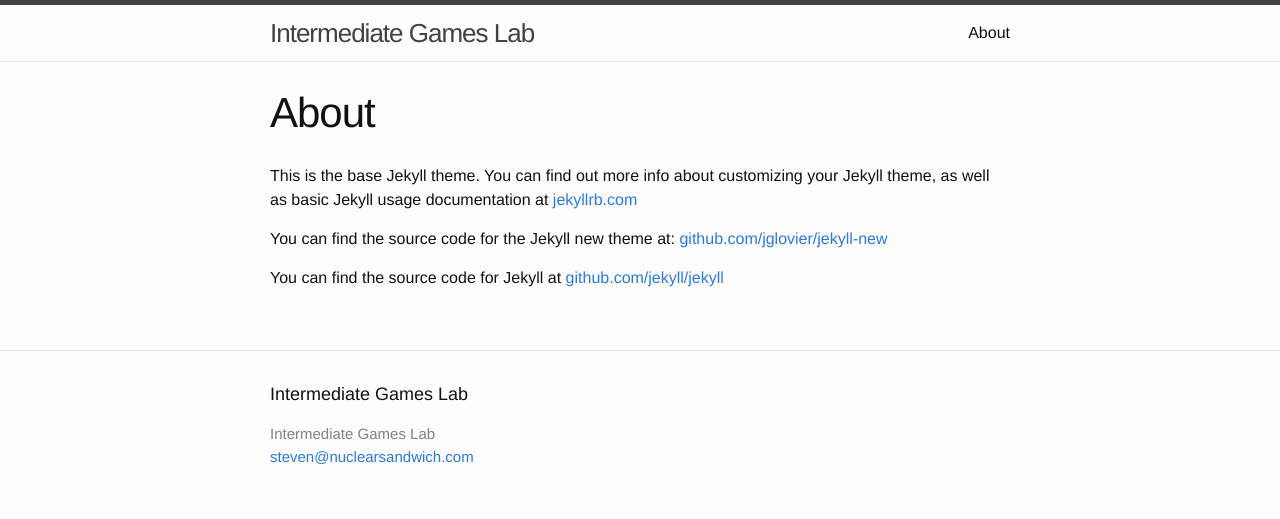
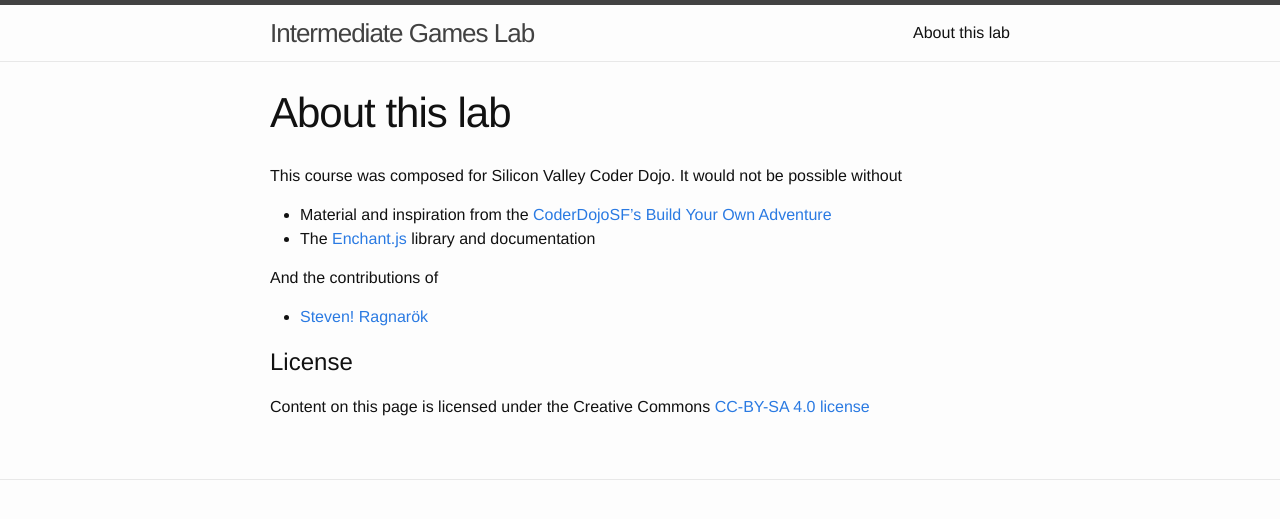
Before and after one commit to CoderDojoSV/intermediate-browser-games, a Jekyll site: the page built from about.md, in a window 1280 px wide. Shown: the top 519 px of the page. Built offline with Jekyll 4.4.1, drawn with Linux system fonts in a browser that asks for light colours.

Commit message:
update footer and about page.

```diff
--- a/_includes/footer.html
+++ b/_includes/footer.html
@@ -2,54 +2,16 @@
 
   <div class="wrapper">
 
-    <h2 class="footer-heading">{{ site.title }}</h2>
-
     <div class="footer-col-wrapper">
       <div class="footer-col  footer-col-1">
-        <ul class="contact-list">
-          <li>{{ site.title }}</li>
-          <li><a href="mailto:{{ site.email }}">{{ site.email }}</a></li>
-        </ul>
       </div>
 
       <div class="footer-col  footer-col-2">
-        <ul class="social-media-list">
-          {% if site.github_username %}
-          <li>
-            <a href="https://github.com/{{ site.github_username }}">
-              <span class="icon  icon--github">
-                <svg viewBox="0 0 16 16">
-                  <path fill="#828282" d="M7.999,0.431c-4.285,0-7.76,3.474-7.76,7.761 c0,3.428,2.223,6.337,5.307,7.363c0.388,0.071,0.53-0.168,0.53-0.374c0-0.184-0.007-0.672-0.01-1.32 c-2.159,0.469-2.614-1.04-2.614-1.04c-0.353-0.896-0.862-1.135-0.862-1.135c-0.705-0.481,0.053-0.472,0.053-0.472 c0.779,0.055,1.189,0.8,1.189,0.8c0.692,1.186,1.816,0.843,2.258,0.645c0.071-0.502,0.271-0.843,0.493-1.037 C4.86,11.425,3.049,10.76,3.049,7.786c0-0.847,0.302-1.54,0.799-2.082C3.768,5.507,3.501,4.718,3.924,3.65 c0,0,0.652-0.209,2.134,0.796C6.677,4.273,7.34,4.187,8,4.184c0.659,0.003,1.323,0.089,1.943,0.261 c1.482-1.004,2.132-0.796,2.132-0.796c0.423,1.068,0.157,1.857,0.077,2.054c0.497,0.542,0.798,1.235,0.798,2.082 c0,2.981-1.814,3.637-3.543,3.829c0.279,0.24,0.527,0.713,0.527,1.437c0,1.037-0.01,1.874-0.01,2.129 c0,0.208,0.14,0.449,0.534,0.373c3.081-1.028,5.302-3.935,5.302-7.362C15.76,3.906,12.285,0.431,7.999,0.431z"/>
-                </svg>
-              </span>
-
-              <span class="username">{{ site.github_username }}</span>
-            </a>
-          </li>
-          {% endif %}
-
-          {% if site.twitter_username %}
-          <li>
-            <a href="https://twitter.com/{{ site.twitter_username }}">
-              <span class="icon  icon--twitter">
-                <svg viewBox="0 0 16 16">
-                  <path fill="#828282" d="M15.969,3.058c-0.586,0.26-1.217,0.436-1.878,0.515c0.675-0.405,1.194-1.045,1.438-1.809
-                  c-0.632,0.375-1.332,0.647-2.076,0.793c-0.596-0.636-1.446-1.033-2.387-1.033c-1.806,0-3.27,1.464-3.27,3.27 c0,0.256,0.029,0.506,0.085,0.745C5.163,5.404,2.753,4.102,1.14,2.124C0.859,2.607,0.698,3.168,0.698,3.767 c0,1.134,0.577,2.135,1.455,2.722C1.616,6.472,1.112,6.325,0.671,6.08c0,0.014,0,0.027,0,0.041c0,1.584,1.127,2.906,2.623,3.206 C3.02,9.402,2.731,9.442,2.433,9.442c-0.211,0-0.416-0.021-0.615-0.059c0.416,1.299,1.624,2.245,3.055,2.271 c-1.119,0.877-2.529,1.4-4.061,1.4c-0.264,0-0.524-0.015-0.78-0.046c1.447,0.928,3.166,1.469,5.013,1.469 c6.015,0,9.304-4.983,9.304-9.304c0-0.142-0.003-0.283-0.009-0.423C14.976,4.29,15.531,3.714,15.969,3.058z"/>
-                </svg>
-              </span>
-
-              <span class="username">{{ site.twitter_username }}</span>
-            </a>
-          </li>
-          {% endif %}
-        </ul>
       </div>
 
       <div class="footer-col  footer-col-3">
-        <p class="text">{{ site.description }}</p>
       </div>
     </div>
-
   </div>
 
 </footer>
--- a/about.md
+++ b/about.md
@@ -1,11 +1,20 @@
 ---
 layout: page
-title: About
+title: About this lab
 permalink: /about/
 ---
 
-This is the base Jekyll theme. You can find out more info about customizing your Jekyll theme, as well as basic Jekyll usage documentation at [jekyllrb.com](http://jekyllrb.com/)
+This course was composed for Silicon Valley Coder Dojo. It would not be possible without
 
-You can find the source code for the Jekyll new theme at: [github.com/jglovier/jekyll-new](https://github.com/jglovier/jekyll-new)
+* Material and inspiration from the [CoderDojoSF's Build Your Own Adventure](https://github.com/CoderDojoSF/build-your-adventure)
+* The [Enchant.js](http://enchantjs.com) library and documentation
 
-You can find the source code for Jekyll at [github.com/jekyll/jekyll](https://github.com/jekyll/jekyll)
+And the contributions of
+
+{% for author in site.authors %}
+  * [{{author.name}}](https://github.com/{{author.github}})
+{% endfor %}
+
+# License
+
+Content on this page is licensed under the Creative Commons [CC-BY-SA 4.0 license](http://creativecommons.org/licenses/by-sa/4.0/)
```
